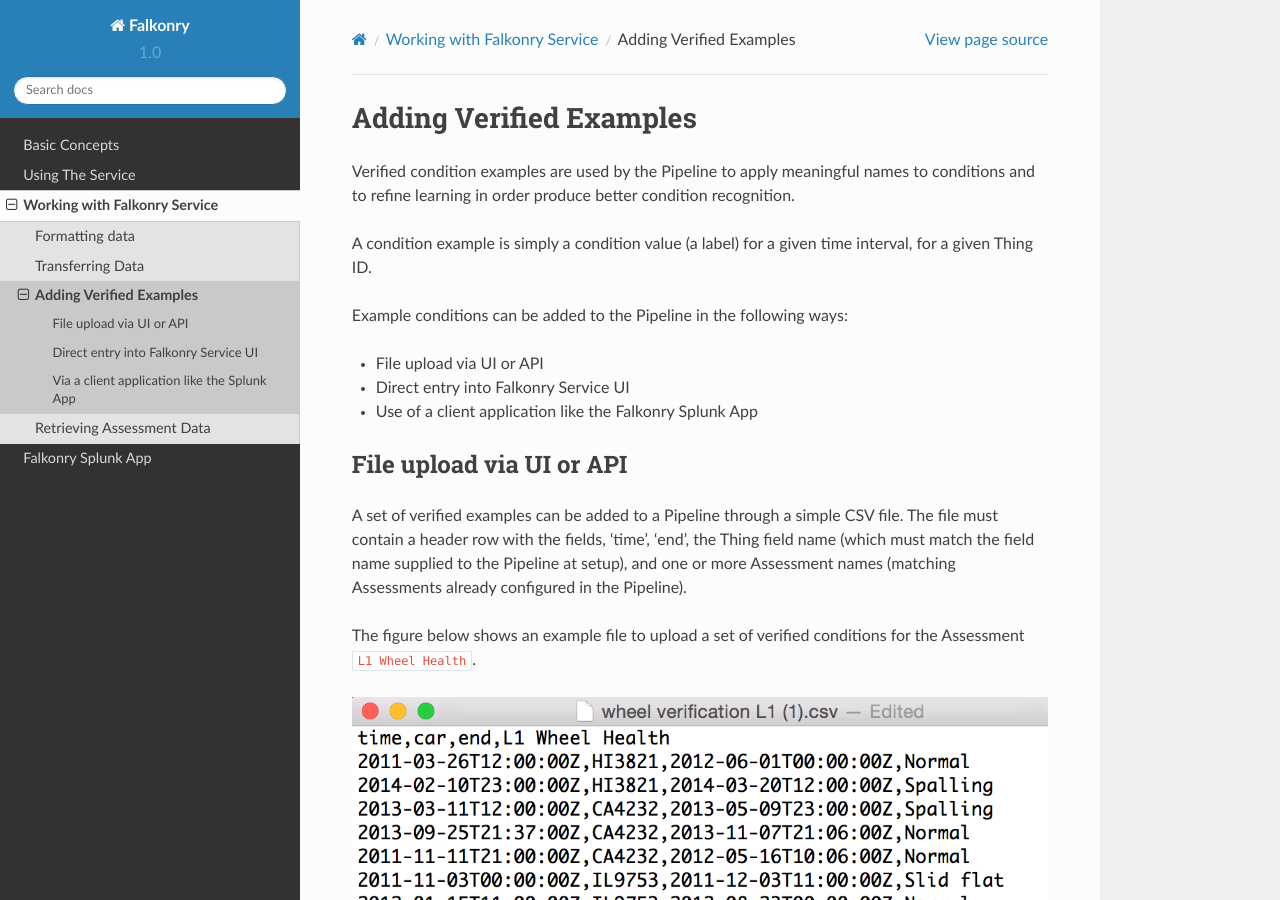
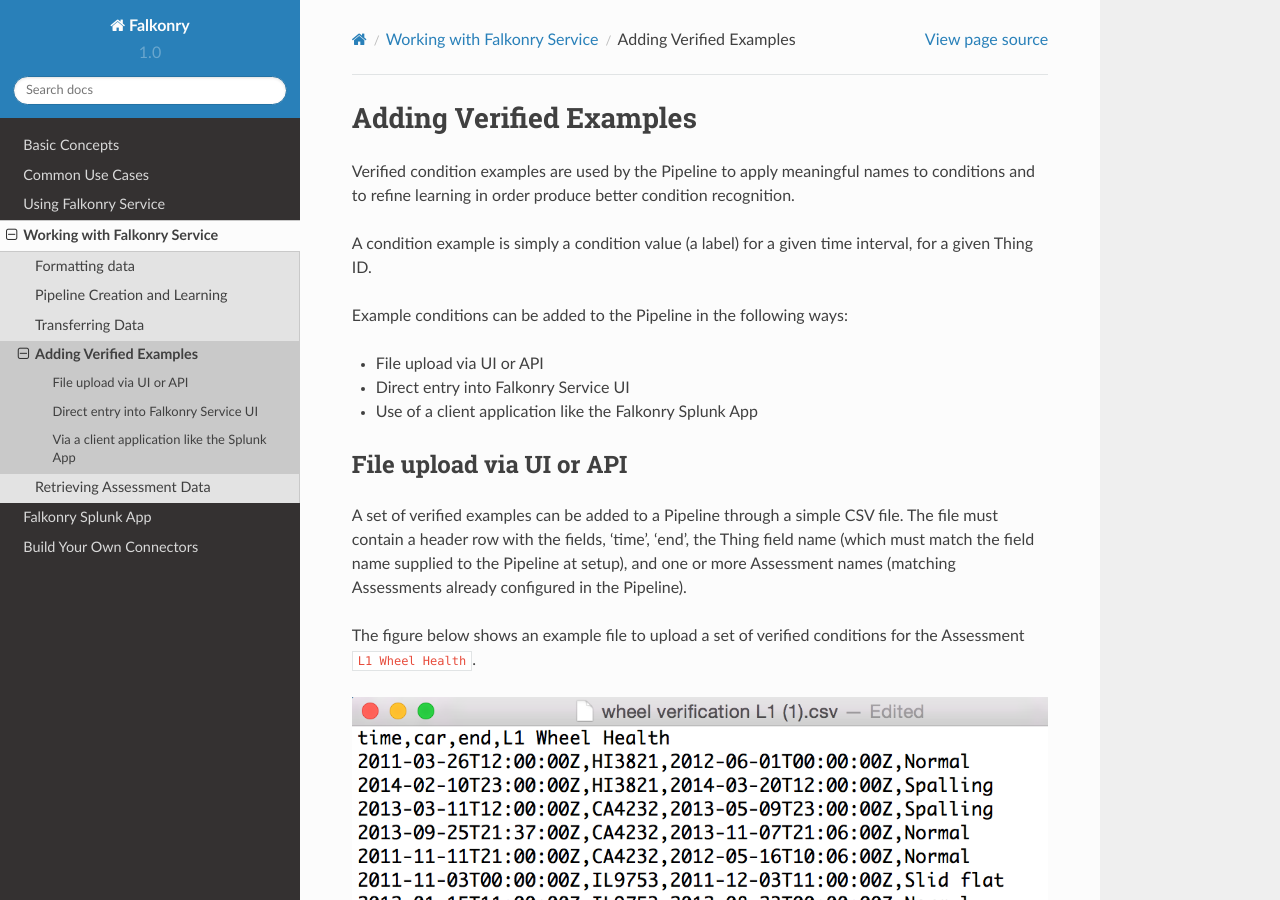
Before and after one commit to suhas-mehta/support, a Sphinx documentation site: the page built from docs/basic/verification.rst, in a window 1280 px wide and 900 px high. Built offline with Sphinx 7.4.7 and the Read the Docs theme 2.0.0, drawn with Linux system fonts in a browser that asks for light colours.

Commit message:
Completed all content except tutorials

```diff
--- a/docs/basic/assessment.rst
+++ b/docs/basic/assessment.rst
@@ -42,7 +42,7 @@
 The Outflow tab of the Pipeline Details page provides a button to download Assessment
 results.
 
-.. image:: images/assessment.png
+.. image:: ./images/assessment.png
 
 Retrieving output through a client application
 ----------------------------------------------
--- a/docs/basic/index.rst
+++ b/docs/basic/index.rst
@@ -5,6 +5,7 @@
    :maxdepth: 1
 
    dataformat
+   pipeline
    transfer
    verification
    assessment
--- a/docs/basic/transfer.rst
+++ b/docs/basic/transfer.rst
@@ -19,7 +19,7 @@
 The following figure shows part of a file in the appropriate structure.  The Thing field
 is named ``car``, and we have three signals ``L1DynVert``, ``L1VertAvg``, & ``L1VertPk``.
 
-.. image:: images/data.png
+.. image:: ./images/data.png
 
 The three signals above were all of the *numerical* type.  Falkonry supports two types of
 source signals:
@@ -39,4 +39,4 @@
 Splunk App, a user gathers the source signal data they need through a standard Splunk
 search query.  The figure below shows the display of such a search in the Splunk App.
 
-.. image:: images/splunk.png
+.. image:: ./images/splunk.png
--- a/docs/basic/verification.rst
+++ b/docs/basic/verification.rst
@@ -24,7 +24,7 @@
 The figure below shows an example file to upload a set of verified conditions for the
 Assessment ``L1 Wheel Health``.
 
-.. image:: images/verification.png
+.. image:: ./images/verification.png
 
 For a more detail regarding how to format data files for use with Falkonry,
 please refer here_
@@ -43,7 +43,7 @@
 conditions from the Thing detail view as shown in the figure below.  This dialog is
 invoked by clicking the Add Verification Example button.
 
-.. image:: images/ui_verification.png
+.. image:: ./images/ui_verification.png
 
 Via a client application like the Splunk App
 --------------------------------------------
@@ -53,4 +53,4 @@
 visible on the Manage tab.  Invoking that action produces a dialog shown in the figure
 below that lets a user create a set of verified condition examples from a Splunk search query.
 
-.. image:: images/splunk_verification.png
+.. image:: ./images/splunk_verification.png
--- /dev/null
+++ b/docs/connector/index.rst
@@ -0,0 +1,7 @@
+Build Your Own Connectors
+=========================
+
+.. toctree::
+   :maxdepth: 1
+
+   api
```
Also changed, not shown: docs/basic/pipeline.rst (added, +59 -0 lines), docs/connector/api.rst (added, +20 -0 lines), docs/index.rst (+9 -1 lines), docs/usecases.md (added, +44 -0 lines), docs/using/deployment.rst (added, +29 -0 lines), docs/using/index.rst (added, +30 -0 lines), docs/using/service.md (renamed from docs/using.md, +6 -5 lines), docs/basic/images/pipeline_learn1.png (added), docs/basic/images/pipeline_learn2.png (added), docs/basic/images/pipeline_open.png (added), docs/basic/images/pipeline_step1.png (added), docs/basic/images/pipeline_step2.png (added), docs/basic/images/pipeline_step3.png (added), docs/basic/images/pipeline_verify.png (added), 1 more files.
